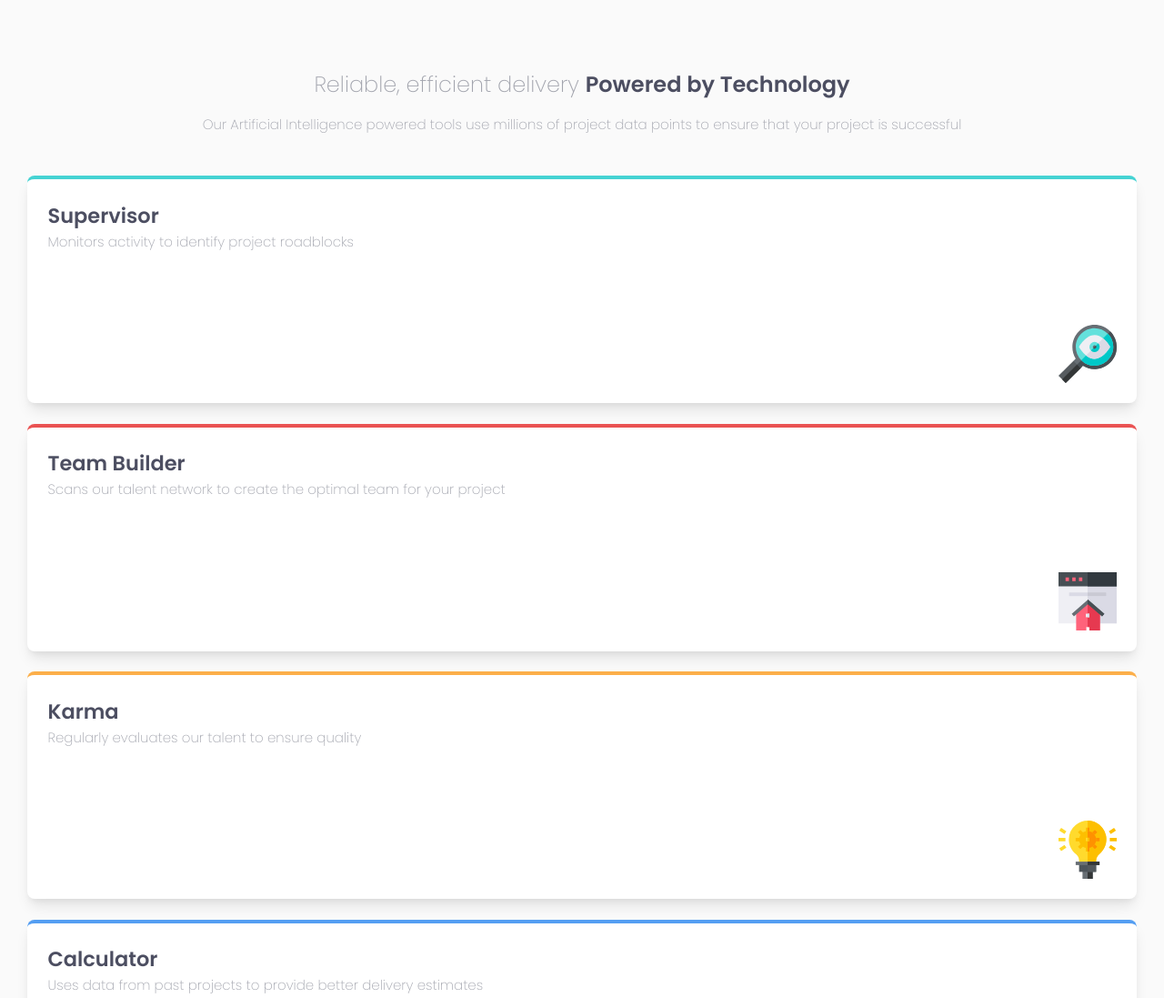
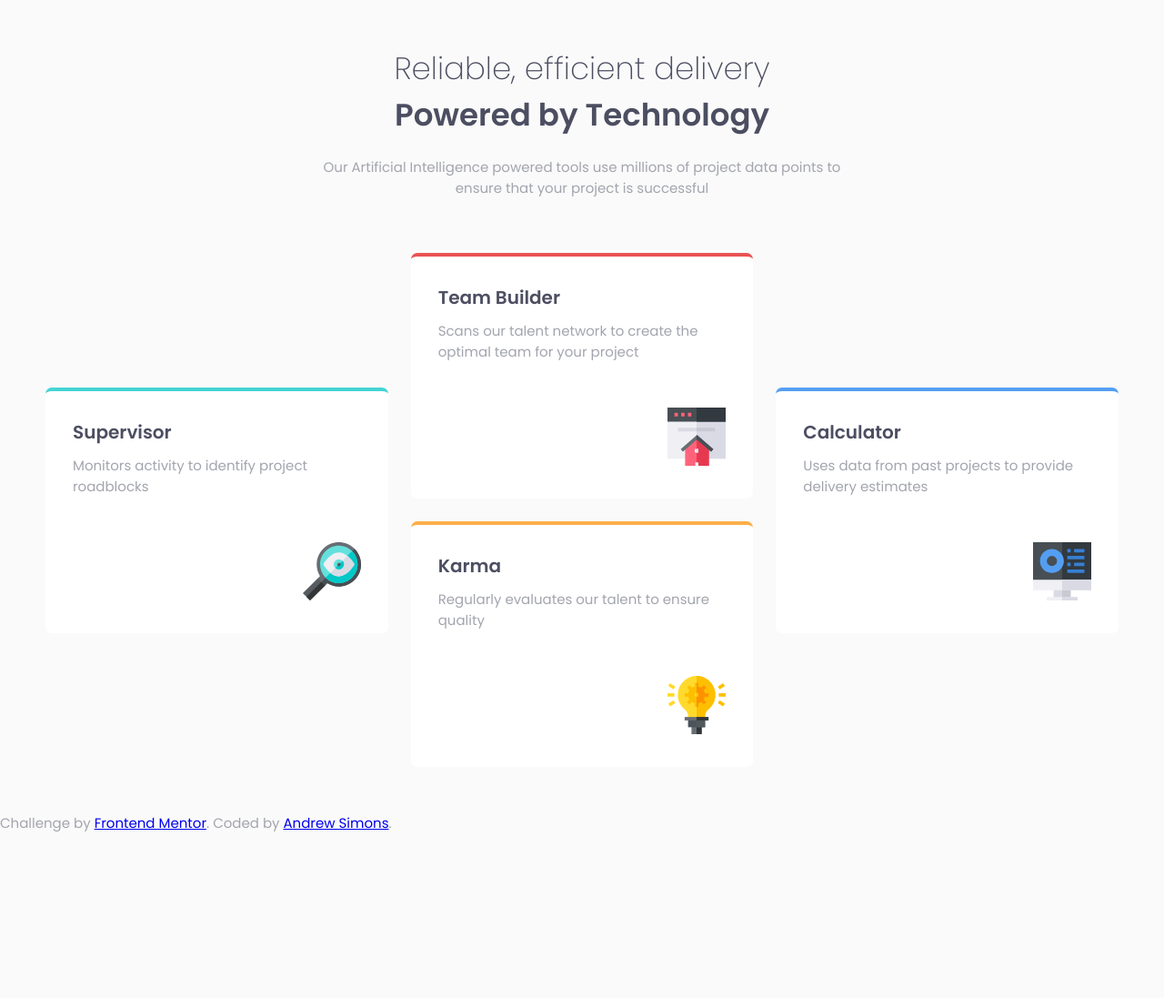
Before and after one commit to AndrewSimons3/four-card-feature-section, a plain HTML site: page index.html in a window 1280 px wide. Shown: the top 1097 px of the page at 91% size. After the commit the page ends 916 px from the top, so only its background shows below. Drawn offline with Linux system fonts and the light colour scheme.

Commit message:
finished

```diff
--- a/index.html
+++ b/index.html
@@ -23,50 +23,60 @@
 		<!-- Feel free to remove these styles or customise in your own stylesheet 👍 -->
 	</head>
 	<body>
-		<main class="main-container">
-			<div class="header">
-				<h1>
-					Reliable, efficient delivery <strong>Powered by Technology</strong>
-				</h1>
-				<p>
+		<div class="container">
+			<header>
+				<h2>Reliable, efficient delivery</h2>
+				<h3>Powered by Technology</h3>
+				<p class="summary">
 					Our Artificial Intelligence powered tools use millions of project data
 					points to ensure that your project is successful
 				</p>
+			</header>
+
+			<section class="main">
+				<div class="box box-1">
+					<div class="box-text">
+						<h5>Supervisor</h5>
+						<p>Monitors activity to identify project roadblocks</p>
 					</div>
-			<div class="features">
-				<div id="cyan" class="feature">
-					<h2>Supervisor</h2>
-					<p>Monitors activity to identify project roadblocks</p>
 					<img src="./images/icon-supervisor.svg" />
 				</div>
-				<div id="red" class="feature">
-					<h2>Team Builder</h2>
+
+				<div class="box-container">
+					<div class="box box-2">
+						<div class="box-text">
+							<h5>Team Builder</h5>
 							<p>
-						Scans our talent network to create the optimal team for your project
+								Scans our talent network to create the optimal team for your
+								project
 							</p>
+						</div>
 						<img src="./images/icon-team-builder.svg" />
 					</div>
-				<div id="orange" class="feature">
-					<h2>Karma</h2>
+					<div class="box box-3">
+						<div class="box-text">
+							<h5>Karma</h5>
 							<p>Regularly evaluates our talent to ensure quality</p>
+						</div>
 						<img src="./images/icon-karma.svg" />
 					</div>
-				<div id="blue" class="feature">
-					<h2>Calculator</h2>
-					<p>
-						Uses data from past projects to provide better delivery estimates
-					</p>
+				</div>
+				<div class="box box-4">
+					<div class="box-text">
+						<h5>Calculator</h5>
+						<p>Uses data from past projects to provide delivery estimates</p>
+					</div>
 					<img src="./images/icon-calculator.svg" />
 				</div>
+			</section>
 		</div>
-		</main>
 
 		<footer>
 			<p class="attribution">
 				Challenge by
 				<a href="https://www.frontendmentor.io?ref=challenge" target="_blank"
 					>Frontend Mentor</a
-				>. Coded by <a href="#">Your Name Here</a>.
+				>. Coded by <a href="https://www.frontendmentor.io/profile/AndrewSimons3">Andrew Simons</a>.
 			</p>
 		</footer>
 	</body>
--- a/style.css
+++ b/style.css
@@ -7,8 +7,8 @@
 html {
 	min-width: 375px;
 	max-width: 1440px;
-	font-size: 15px;
-	font-family: 'Poppins', sans-serif;
+
+
 }
 
 :root {
@@ -21,84 +21,117 @@ html {
 	--veryLightGray: hsl(0, 0%, 98%);
 }
 
-/*********** MOBILE VIEW ********/
+body {
+  font-family: 'Poppins', sans-serif;
+  font-size: 15px;
+  background-color: var(--veryLightGray);
+  color: var(--grayishBlue);
 
-body {
-	background-color: var(--veryLightGray);
 }
 
-.main-container {
-	margin: 5rem 2rem 0 2rem;
+.container {
+  max-width: 1200px;
+  margin: 0 auto;
+  padding: 50px 10px;
 }
 
-.header h1 {
-	font-size: 24px;
-	font-weight: 200;
-	color: var(--grayishBlue);
+header {
   text-align: center;
-	margin-bottom: 1rem;
 }
 
-h1 strong {
+header h2{
+  font-size: 34px;
+  font-weight: 200;
   color: var(--veryDarkBlue);
 }
 
-.header p {
-	text-align: center;
-	color: var(--grayishBlue);
-	font-weight: 200;
-	margin-bottom: 3rem;
-}
-
-.feature {
-  min-height: 250px;
-	display: flex;
-	flex-direction: column;
-	align-items: flex-start;
-	padding: 1.5rem;
-	background-color: #fff;
-	box-shadow: rgba(0, 0, 0, 0.1) 0px 10px 15px -3px,
-		rgba(0, 0, 0, 0.05) 0px 4px 6px -2px;
-  margin: 1.5rem 0;
-  border-radius: 8px;
-
-}
-
-.feature img {
- margin-left: auto;
-    margin-top: auto;
-
-}
-
-.feature h2 {
+header h3{
+  font-size: 34px;
+  font-weight: 600;
   color: var(--veryDarkBlue);
 }
 
-.feature p {
-  color: var(--grayishBlue);
-  font-weight: 200;
+header p {
+  max-width: 600px;
+  margin: 0 auto;
+  margin-top: 20px;;
 }
 
-#cyan {
-  border-top: 4px solid var(--cyan)
+.main {
+  display: grid;
+  grid-template-columns: 1fr 1fr 1fr;
+  gap: 25px;
+  margin-top: 60px;
 }
 
-#red {
+.box {
+  background-color: #fff;
+  border-radius: 7px;
+  padding: 30px;
+  text-align: right;
+}
+
+.box-text {
+  text-align: left;
+  padding-bottom: 50px;
+}
+
+.box-1 {
+  border-top: 4px solid var(--cyan);
+}
+
+.box-2 {
   border-top: 4px solid var(--red);
 }
 
-#orange {
+.box-3 {
   border-top: 4px solid var(--orange);
 }
 
-#blue {
+.box-4 {
   border-top: 4px solid var(--blue);
 }
 
-.attribution {
-	font-size: 11px;
-	text-align: center;
+.box-text h5 {
+  font-size: 20px;
+  color: var(--veryDarkBlue);
+  margin-bottom: 10px;
 }
-.attribution a {
-	color: hsl(228, 45%, 44%);
+
+.box-container {
+  display: flex;
+  flex-direction: column;
+  gap: 25px;
 }
+
+.box-1, .box-4 {
+  align-self: center;
+}
+
+@media only screen and (max-width: 768px) {
+  .main {
+    grid-template-columns: 1fr;
+  }
+}
+
+@media only screen and (max-width: 425px) {
+  body {
+    font-size: 13px;
+  }
+
+  header h2{
+    font-size: 20px;
+  }
+
+   header h3{
+    font-size: 20px;
+  }
+
+  .box {
+    padding: 20px;
+  }
+
+  .box-text {
+    padding-bottom: 30px;
+  }
+}
```
Lines whose indentation alone changed are shown as unchanged.
